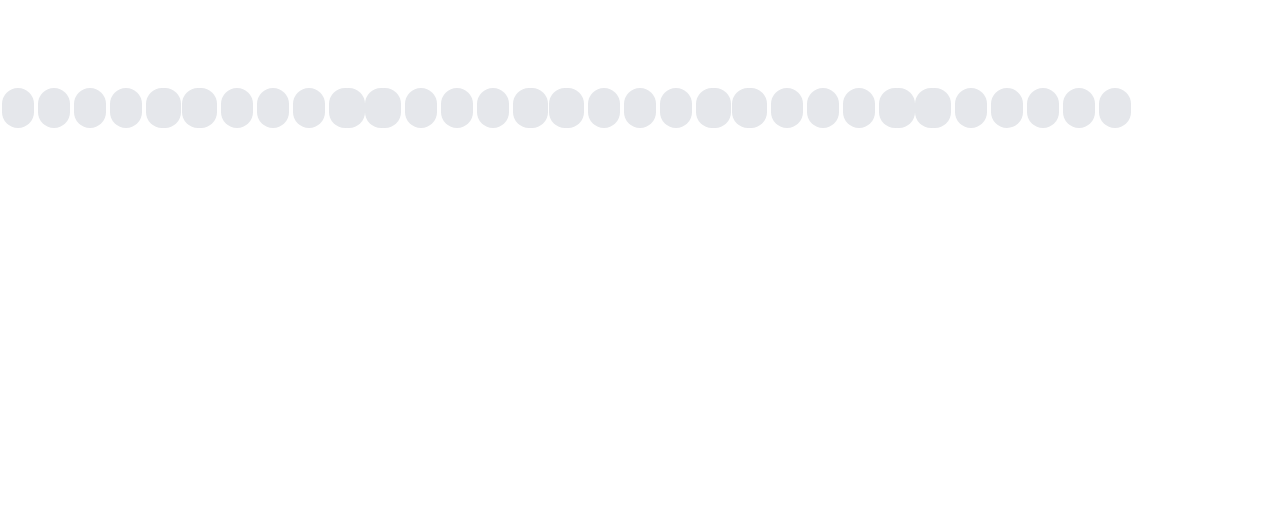
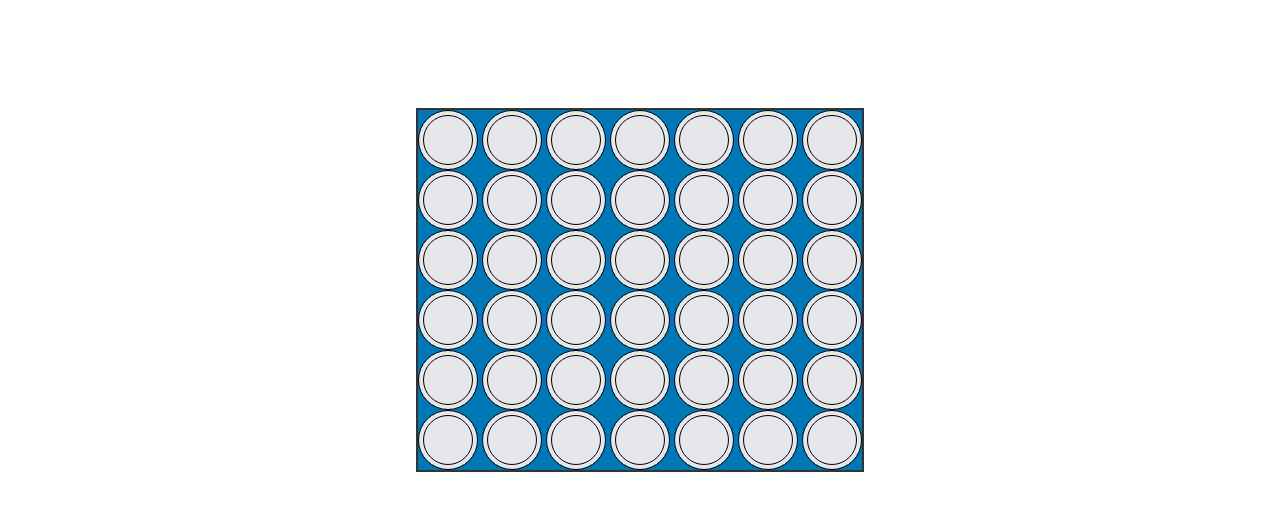
Before and after one commit to nickyy96/connect4-n, a Next.js app: page / in a window 1280 px wide. Both pictures are taken after a click on the button "Start Game". Shown: the top 510 px of the page. Built offline with nearby package versions, Linux system fonts and the light colour scheme.

Commit message:
added gamelike stlying

```diff
--- /dev/null
+++ b/src/components/game.css
@@ -0,0 +1,42 @@
+.game {
+  text-align: center;
+  font-family: Arial, sans-serif;
+}
+
+.board {
+  display: inline-block;
+  margin: 20px auto;
+  border: 2px solid #333;
+  background-color: #0077b6;
+}
+
+.row {
+  display: flex;
+}
+
+.cell {
+  width: 60px;
+  height: 60px;
+  border: 1px solid #000;
+  cursor: pointer;
+  position: relative;
+}
+
+.cell:hover {
+  background-color: rgba(255, 255, 255, 0.2);
+}
+
+.disc {
+  width: 50px;
+  height: 50px;
+  border-radius: 50%;
+  margin: 5px auto;
+  background-color: transparent;
+  transition: background-color 0.3s;
+  border: 1px solid #000;
+}
+
+button {
+  padding: 10px 20px;
+  font-size: 16px;
+}
--- a/src/components/game.tsx
+++ b/src/components/game.tsx
@@ -3,6 +3,7 @@
 import React, { useState } from 'react';
 import { ConnectFourGame } from '../../ConnectFourGame';
 import GameConfig from './gameConfig';
+import './Game.css';
 
 interface PlayerConfig {
   id: number;
@@ -12,6 +13,7 @@ interface PlayerConfig {
 const Game: React.FC = () => {
   const [game, setGame] = useState<ConnectFourGame | null>(null);
   const [board, setBoard] = useState<number[][]>([]);
+  const [currentPlayer, setCurrentPlayer] = useState(1);
   const [message, setMessage] = useState('');
   const [players, setPlayers] = useState<PlayerConfig[]>([]);
 
@@ -23,6 +25,7 @@ const Game: React.FC = () => {
     const newGame = new ConnectFourGame(numRows, numCols, playerConfigs.length);
     setGame(newGame);
     setBoard(newGame.board);
+    setCurrentPlayer(newGame.currentPlayer);
     setMessage(`Player ${newGame.currentPlayer}'s turn`);
     setPlayers(playerConfigs);
   };
@@ -31,9 +34,12 @@ const Game: React.FC = () => {
     if (game && !game.gameOver) {
       const moveMade = game.makeMove(colIndex);
       if (moveMade) {
-        setBoard([...game.board]); // update board state
+        setBoard([...game.board]); // Update board state
         if (game.gameOver) {
           if (game.winner) {
+            const winnerColor = players.find(
+              (p) => p.id === game.winner
+            )?.color;
             setMessage(
               `Player ${game.winner} wins!`
             );
@@ -41,6 +47,7 @@ const Game: React.FC = () => {
             setMessage('Game is a draw.');
           }
         } else {
+          setCurrentPlayer(game.currentPlayer);
           setMessage(`Player ${game.currentPlayer}'s turn`);
         }
       } else {
@@ -52,6 +59,7 @@ const Game: React.FC = () => {
   const startNewGame = () => {
     setGame(null);
     setBoard([]);
+    setCurrentPlayer(1);
     setMessage('');
     setPlayers([]);
   };
@@ -70,7 +78,7 @@ const Game: React.FC = () => {
       <div className="board grid grid-cols-7 gap-1">
         {board.slice().reverse().map((row, rowIndex) => (
           <div key={rowIndex} className="row flex justify-center gap-1">
-            {row.map((_, colIndex) => {
+            {row.map((cell, colIndex) => {
               const adjustedRowIndex = board.length - 1 - rowIndex;
               const cellValue = board[adjustedRowIndex][colIndex];
               const playerColor = players.find(p => p.id === cellValue)?.color || 'transparent';
```
